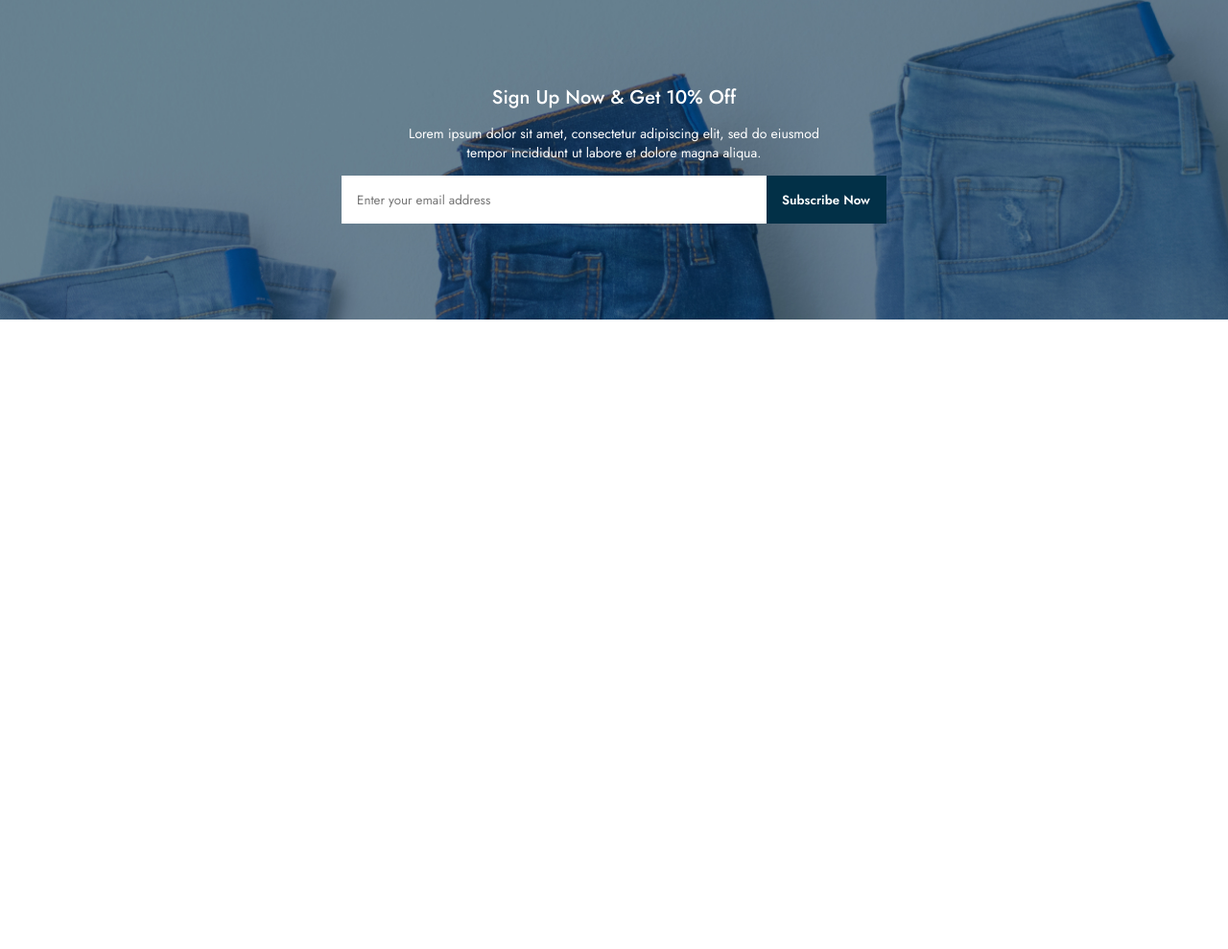
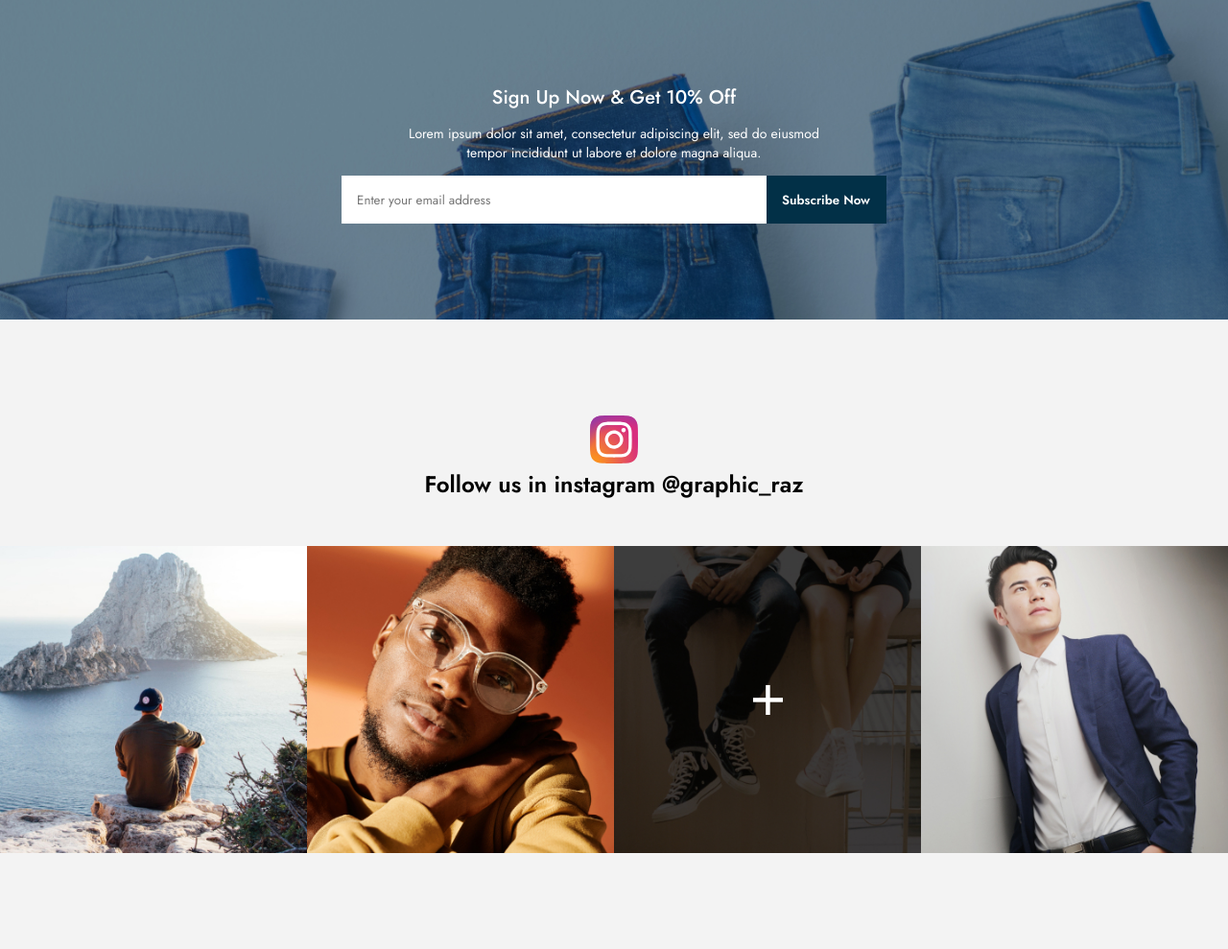
Before and after one commit to Rogach36/ebRaw, a plain HTML site: page index.html in a window 1280 px wide. Shown: the part 5016-6005 px from the top of the page at 96% size. Before the commit the page ends 5349 px from the top, so only its background shows below. Drawn offline with Linux system fonts and the light colour scheme.

Commit message:
make instagram block adaptive layout

```diff
--- a/css/style.css
+++ b/css/style.css
@@ -143,6 +143,8 @@ body {
 }
 .page__sign {
 }
+.page__instagram {
+}
 /*-----------------Slider-----------------------------------*/
 .slider {
 	display: flex;
@@ -1397,7 +1399,6 @@ body {
 	position: relative;
 	padding-bottom: 50.851%;
 	margin: 0 0 11px 0;
-
 }
 
 
@@ -1569,7 +1570,61 @@ body {
 
 
 @media (max-width: 600px) {
+	.sign {
+		padding: 50px 0;
+	}
 	.sign__input {
 		min-width: 50%;
 	}
 }
+/*-----------------Instagram------------------*/
+
+.instagram {
+	background-color: #f3f3f3;
+	padding: 100px 0;
+}
+.instagram__container {
+
+}
+.instagram__wrapper {
+	max-width: 1440px;
+	margin: 0 auto;
+}
+.instagram__box {
+	text-align: center;
+	margin: 0 0 42px 0;
+}
+.instagram__icon {
+}
+.instagram__text {
+	font-weight: 600;
+	font-size: 24px;
+	line-height: 181.5%;
+	color: #000000;
+}
+.picture-instagram {
+	display: flex;
+}
+
+.picture-instagram__image {
+	position: relative;
+	padding-bottom: 25%;
+	flex: 0 1 25%;
+}
+
+@media (max-width: 992px) {
+	.picture-instagram {
+		flex-wrap: wrap;
+	}
+	.picture-instagram__image {
+		flex: 0 1 50%;
+	}
+
+}
+
+@media (max-width: 500px) {
+	.picture-instagram__image {
+		flex: 1 1 100%;
+		padding-bottom: 100%;
+	}
+}
--- a/index.html
+++ b/index.html
@@ -351,6 +351,28 @@
 					</div>
 				</div>
 			</section>
+			<div class="page__instagram instagram">
+				<div class="instagram__wrapper">
+					<div class="instagram__box">
+						<img src="img/instagram/icon/Insta Icon.svg" alt="" class="instagram__icon">
+						<p class="instagram__text">Follow us in instagram @graphic_raz</p>
+					</div>
+					<div class="instagram__picture picture-instagram">
+						<div class="picture-instagram__image _ibg">
+							<img src="img/instagram/01.jpg" alt="picture">
+						</div>
+						<div class="picture-instagram__image _ibg">
+							<img src="img/instagram/02.jpg" alt="picture">
+						</div>
+						<div class="picture-instagram__image _ibg">
+							<img src="img/instagram/03.jpg" alt="picture">
+						</div>
+						<div class="picture-instagram__image _ibg">
+							<img src="img/instagram/04.jpg" alt="picture">
+						</div>
+					</div>
+				</div>
+			</div>
 		</main>
 		<footer class="footer"></footer>
 	</div>
```
Also changed, not shown: img/instagram/01.jpg (added), img/instagram/02.jpg (added), img/instagram/03.jpg (added), img/instagram/04.jpg (added), img/instagram/icon/Insta Icon.svg (added).
